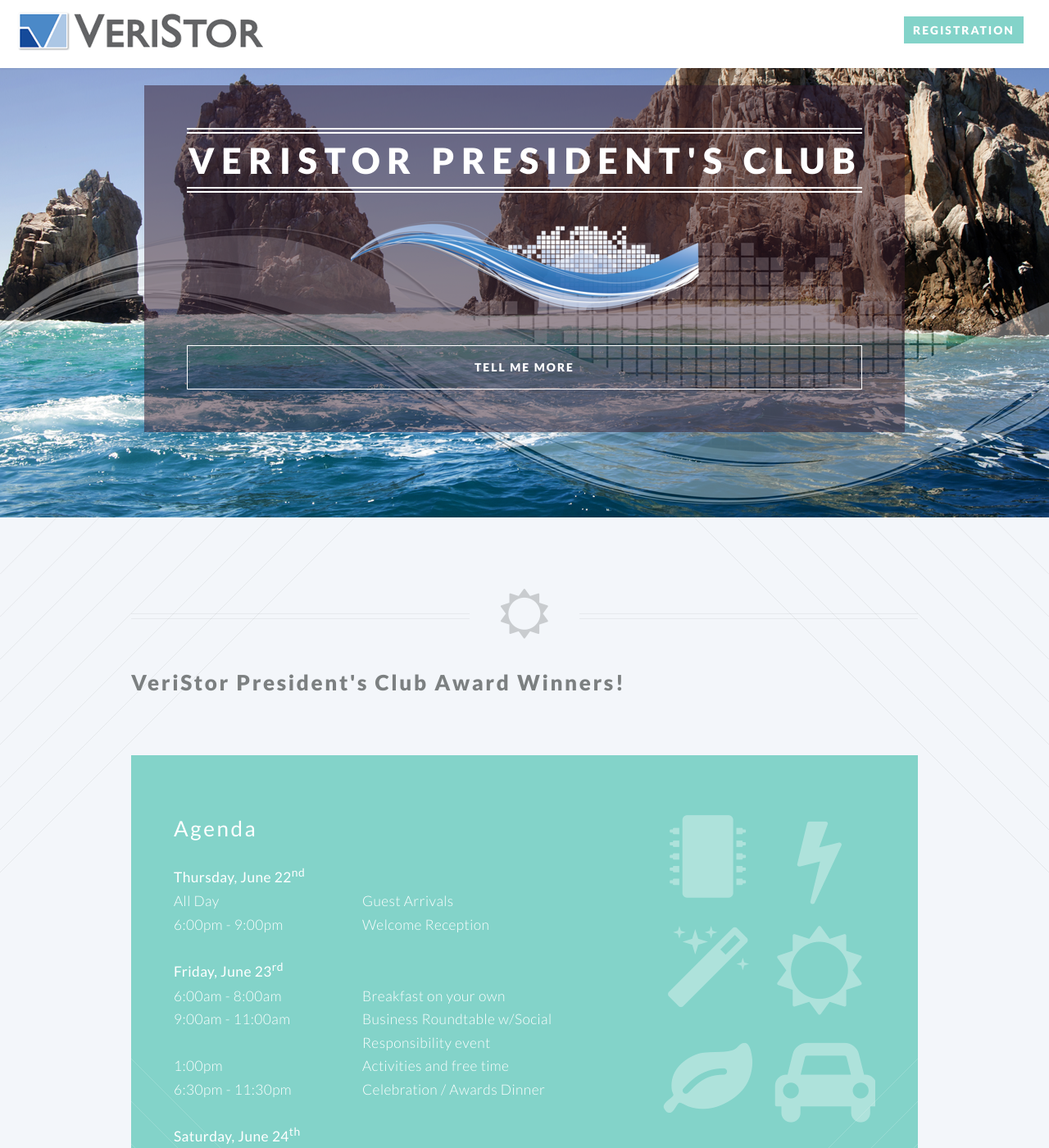
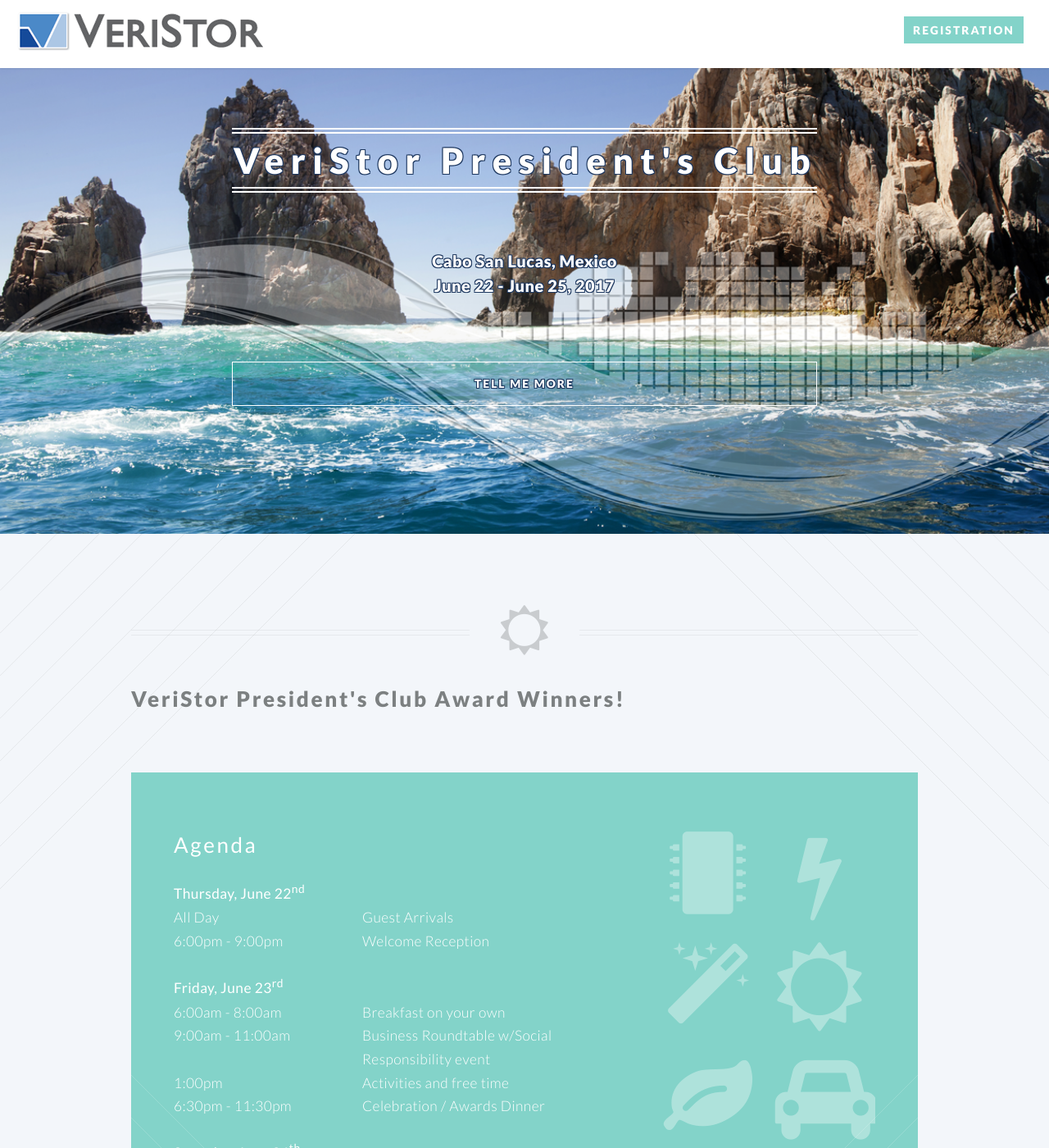
Before and after one commit to rp7c/www_veristor17_strategicconferences_net, a Jekyll site: the page built from index.html, in a window 1280 px wide and 1400 px high. Shown: the whole window at 82% size. Built offline with Jekyll 4.4.1, drawn with Linux system fonts in a browser that asks for light colours.

Commit message:
mucking with top of page layout and legibility

```diff
--- a/_includes/banner.html
+++ b/_includes/banner.html
@@ -12,8 +12,11 @@
         <header>
             <h2>VeriStor President's Club</h2>
         </header>
-        <p><img src="images/veristor_branding_wave_blue.png" /></p>
         <footer>
+            <h3>Cabo San Lucas, Mexico<br/>
+                June 22 - June 25, 2017</h3>
+
+            <br/><br/>
             <ul class="buttons vertical">
                 <li><a href="#main" class="button fit scrolly">Tell Me More</a></li>
             </ul>
--- a/css/style.css
+++ b/css/style.css
@@ -827,7 +827,12 @@
 			-o-animation-fill-mode: forwards;
 			-ms-animation-fill-mode: forwards;
 			animation-fill-mode: forwards;
-			background: rgba(52, 27, 43, 0.5);
+			/*background: rgba(29,55,95, 0.6);*/
+			text-shadow:
+					-1px -1px 0 #1D375F,
+					1px -1px 0 #1D375F,
+					-1px 1px 0 #1D375F,
+					1px 1px 0 #1D375F;
 			color: white;
 			display: inline-block;
 			opacity: 0;
@@ -852,13 +857,13 @@
 					margin: 0;
 					padding-left: 0.05em;
 					position: relative;
-					text-transform: uppercase;
+					/*text-transform: uppercase;*/
 				}
 
 			#banner .inner p {
 				letter-spacing: 0.1em;
 				margin: 0;
-				text-transform: uppercase;
+				/*text-transform: uppercase;*/
 			}
 
 				#banner .inner p a {
```
